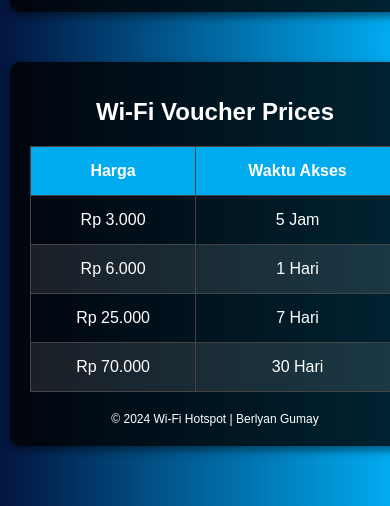
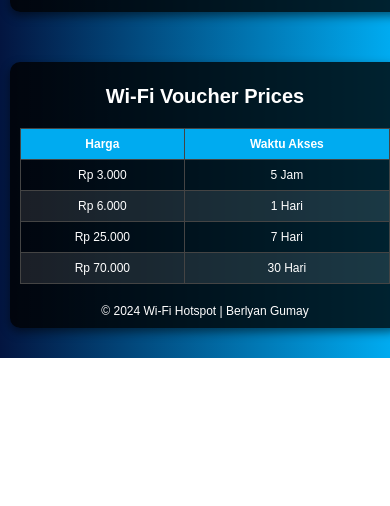
Before and after one commit to berlyan5268/wifi-voucer, a plain HTML site: page index.html in a window 390 px wide. Shown: the part 562-1068 px from the top of the page. After the commit the page ends 920 px from the top, so only its background shows below. Drawn offline with Linux system fonts and the light colour scheme.

Commit message:
styles.css

```diff
--- a/styles.css
+++ b/styles.css
@@ -11,24 +11,23 @@ body {
 /* Styling untuk container login */
 .login-container {
     max-width: 400px;
-    width: 100%;  /* Pastikan lebar container 100% */
+    width: 100%;
     margin: 100px auto;
     background: rgba(0, 0, 0, 0.8);
     padding: 20px;
     border-radius: 10px;
     box-shadow: 0 4px 10px rgba(0, 0, 0, 0.5);
     text-align: center;
-    box-sizing: border-box; /* Pastikan padding tidak menambah lebar */
+    box-sizing: border-box;
 }
 
-/* Styling untuk ikon Wi-Fi */
 .wifi-icon {
     font-size: 50px;
     color: #00abf0;
     margin-bottom: 20px;
 }
 
-/* Responsif untuk tampilan lebih kecil */
+/* Styling responsif */
 @media screen and (max-width: 768px) {
     .login-container {
         width: 90%;
@@ -50,7 +49,7 @@ body {
 /* Styling untuk kontainer utama */
 .container {
     max-width: 400px;
-    width: 100%;  /* Pastikan lebar container 100% */
+    width: 100%;
     margin: 100px auto;
     background: rgba(0, 0, 0, 0.8);
     padding: 20px;
@@ -81,7 +80,7 @@ body {
     border: none;
     border-radius: 5px;
     margin-top: 5px;
-    box-sizing: border-box; /* Pastikan padding tidak menambah lebar */
+    box-sizing: border-box;
     font-size: 16px;
     text-align: center;
     color: #333;
@@ -196,7 +195,7 @@ footer {
 /* Voucher Container */
 .voucher-container {
     max-width: 500px;
-    width: 100%;  /* Pastikan lebar container 100% */
+    width: 100%;
     margin: 50px auto;
     background: rgba(0, 0, 0, 0.8);
     padding: 20px;
@@ -234,3 +233,33 @@ footer {
 .voucher-table tr:hover {
     background: rgba(255, 255, 255, 0.2);
 }
+/* Responsif untuk tabel voucher */
+@media screen and (max-width: 768px) {
+    .voucher-container {
+        width: 90%; /* Lebar container lebih kecil */
+        margin: 30px auto;
+        padding: 15px; /* Kurangi padding */
+    }
+
+    .voucher-table th, .voucher-table td {
+        padding: 10px; /* Kurangi padding pada sel */
+        font-size: 14px; /* Perkecil font */
+    }
+}
+
+@media screen and (max-width: 480px) {
+    .voucher-container {
+        width: 100%; /* Gunakan seluruh lebar layar */
+        margin: 20px auto;
+        padding: 10px;
+    }
+
+    .voucher-table th, .voucher-table td {
+        font-size: 12px; /* Ukuran font lebih kecil untuk layar kecil */
+        padding: 8px; /* Padding lebih kecil */
+    }
+
+    .voucher-container h1 {
+        font-size: 20px; /* Perkecil heading */
+    }
+}
```
